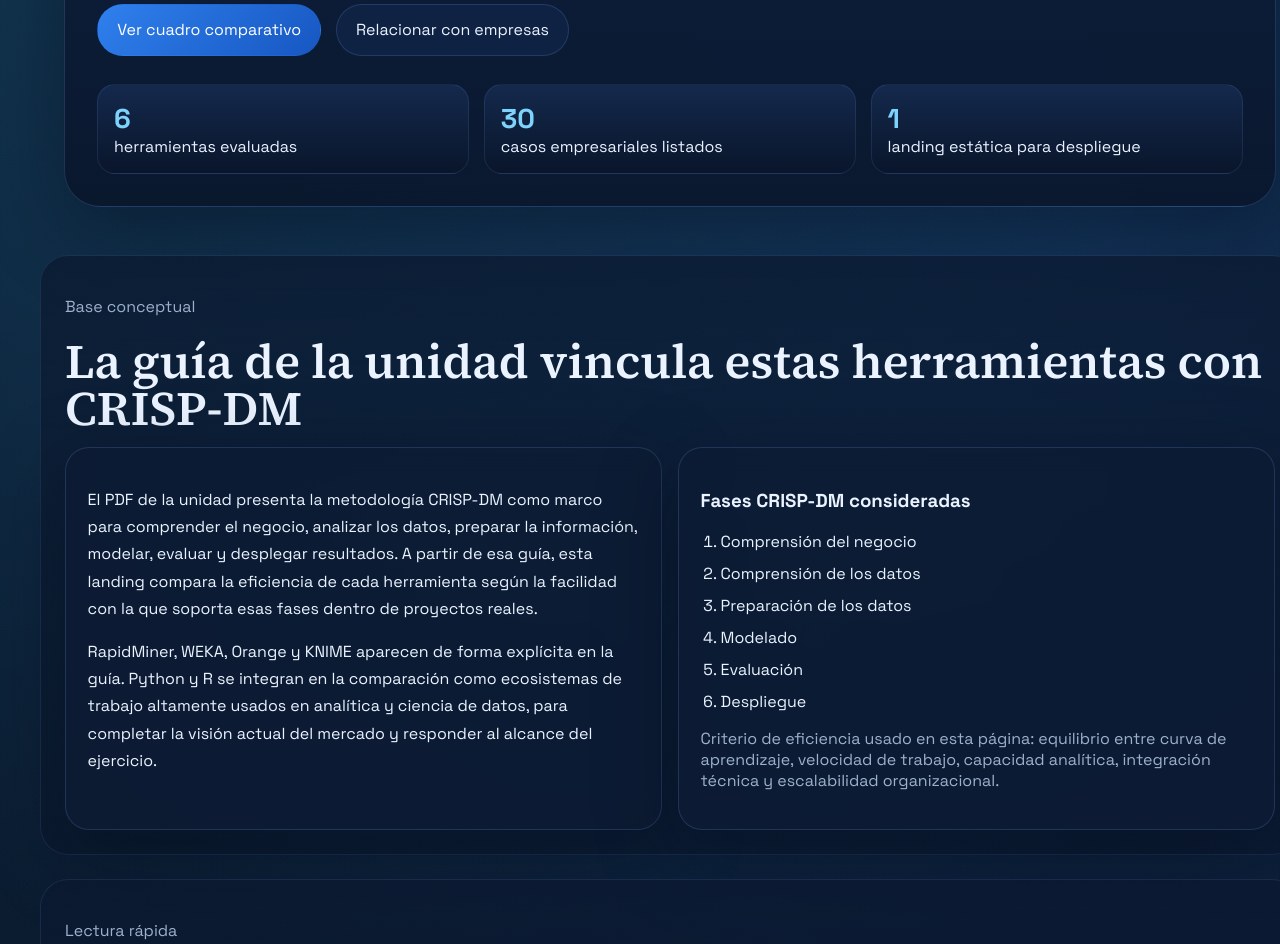
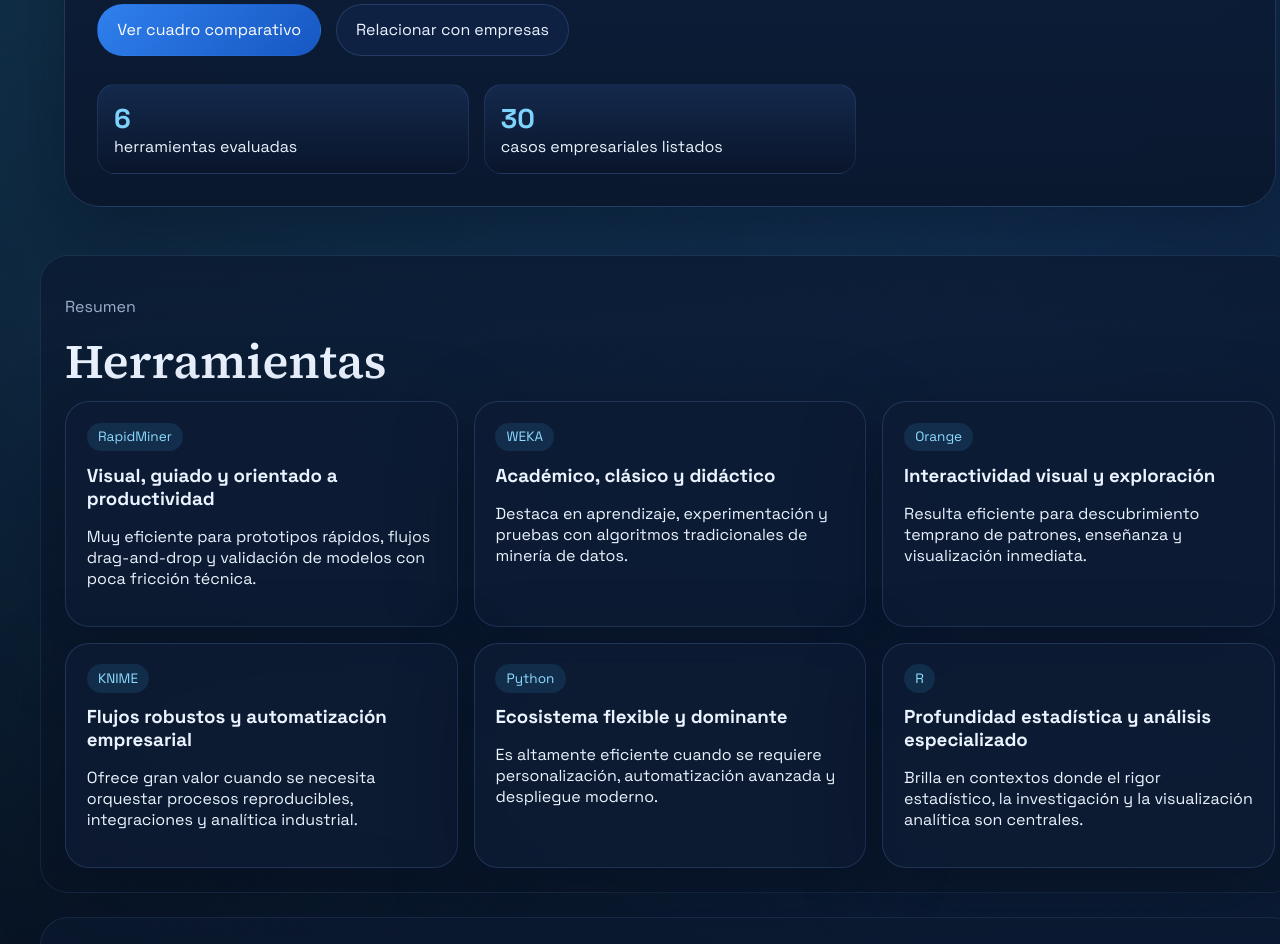
Before and after one commit to andresm-data/edu-mineria_de_datos_u5, a plain HTML site: page index.html in a window 1280 px wide. Shown: the part 640-1584 px from the top of the page. Drawn offline with Linux system fonts and the light colour scheme.

Commit message:
index.html - Se ajustan secciones

```diff
--- a/index.html
+++ b/index.html
@@ -21,7 +21,6 @@
         </span>
       </a>
       <nav class="nav" aria-label="Navegación principal">
-        <a href="#contexto">Contexto</a>
         <a href="#comparativa">Cuadro comparativo</a>
         <a href="#analisis">Análisis</a>
         <a href="#empresas">Empresas</a>
@@ -52,55 +51,14 @@
               <strong>30</strong>
               <span>casos empresariales listados</span>
             </li>
-            <li>
-              <strong>1</strong>
-              <span>landing estática para despliegue</span>
-            </li>
           </ul>
-        </div>
-      </section>
-
-      <section class="context-section" id="contexto">
-        <div class="section-heading">
-          <p class="eyebrow">Base conceptual</p>
-          <h2>La guía de la unidad vincula estas herramientas con CRISP-DM</h2>
-        </div>
-        <div class="context-layout">
-          <article class="glass-card narrative-card">
-            <p>
-              El PDF de la unidad presenta la metodología CRISP-DM como marco para comprender el
-              negocio, analizar los datos, preparar la información, modelar, evaluar y desplegar resultados.
-              A partir de esa guía, esta landing compara la eficiencia de cada herramienta según la facilidad
-              con la que soporta esas fases dentro de proyectos reales.
-            </p>
-            <p>
-              RapidMiner, WEKA, Orange y KNIME aparecen de forma explícita en la guía. Python y R se integran
-              en la comparación como ecosistemas de trabajo altamente usados en analítica y ciencia de datos,
-              para completar la visión actual del mercado y responder al alcance del ejercicio.
-            </p>
-          </article>
-          <article class="glass-card process-card">
-            <h3>Fases CRISP-DM consideradas</h3>
-            <ol class="phase-list">
-              <li>Comprensión del negocio</li>
-              <li>Comprensión de los datos</li>
-              <li>Preparación de los datos</li>
-              <li>Modelado</li>
-              <li>Evaluación</li>
-              <li>Despliegue</li>
-            </ol>
-            <p class="small-note">
-              Criterio de eficiencia usado en esta página: equilibrio entre curva de aprendizaje, velocidad de trabajo,
-              capacidad analítica, integración técnica y escalabilidad organizacional.
-            </p>
-          </article>
         </div>
       </section>
 
       <section class="tools-section" aria-labelledby="tools-title">
         <div class="section-heading compact">
-          <p class="eyebrow">Lectura rápida</p>
-          <h2 id="tools-title">Perfiles sintéticos de las herramientas</h2>
+          <p class="eyebrow">Resumen</p>
+          <h2 id="tools-title">Herramientas</h2>
         </div>
         <div class="tool-grid" id="toolGrid">
           <article class="tool-card" data-tool="rapidminer">
@@ -242,7 +200,7 @@
       <section class="analysis-section" id="analisis">
         <div class="section-heading compact">
           <p class="eyebrow">Interpretación</p>
-          <h2>Lectura crítica de la eficiencia</h2>
+          <h2>Casos de uso</h2>
         </div>
         <div class="analysis-grid">
           <article class="analysis-card spotlight">
@@ -283,9 +241,6 @@
           <p class="eyebrow">Aplicación organizacional</p>
           <h2>Relación de cada herramienta con empresas del sector real</h2>
         </div>
-        <p class="small-note enterprise-note">
-          Nota metodológica: algunos casos corresponden a adopción organizacional amplia y otros a proyectos, áreas o iniciativas específicas documentadas públicamente.
-        </p>
         <div class="enterprise-list" id="enterpriseList"></div>
       </section>
     </main>
```
